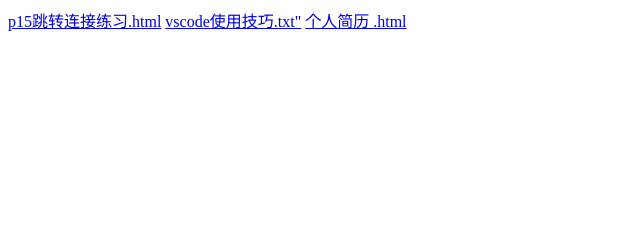
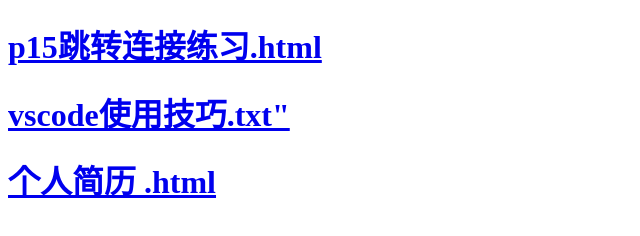
Before and after one commit to William34Hao/firstP, a plain HTML site: page DirectoryWeb.html in a window 1280 px wide. Shown: the whole page, without its empty margins (0-640 px from the left). Drawn offline with Linux system fonts and the light colour scheme.

Commit message:
加入了h1标签

```diff
--- a/DirectoryWeb.html
+++ b/DirectoryWeb.html
@@ -7,8 +7,11 @@
     <title>Document</title>
 </head>
 <body>
-    <a href="./web/QFWEB/p15跳转连接练习.html">p15跳转连接练习.html</a>
-    <a href="./web/QFWEB/vscode使用技巧.txt">vscode使用技巧.txt"</a>
-    <a href="./web/QFWEB/个人简历 .html">个人简历 .html</a>
+    <h1>    <a href="./web/QFWEB/p15跳转连接练习.html">p15跳转连接练习.html</a>
+    </h1>
+    <h1>    <a href="./web/QFWEB/vscode使用技巧.txt">vscode使用技巧.txt"</a>
+    </h1>
+    <h1>    <a href="./web/QFWEB/个人简历 .html">个人简历 .html</a>
+    </h1>
 </body>
 </html>
```
